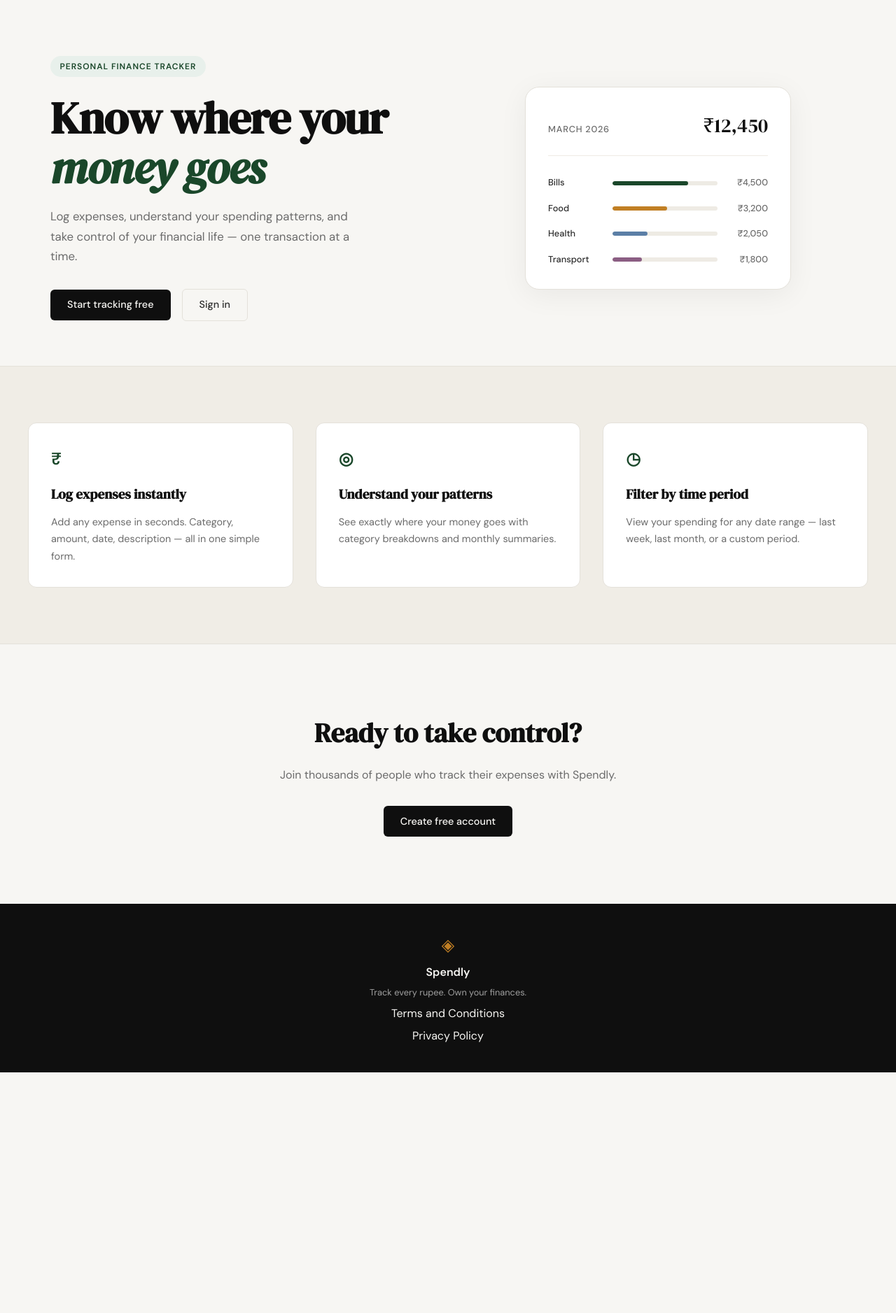
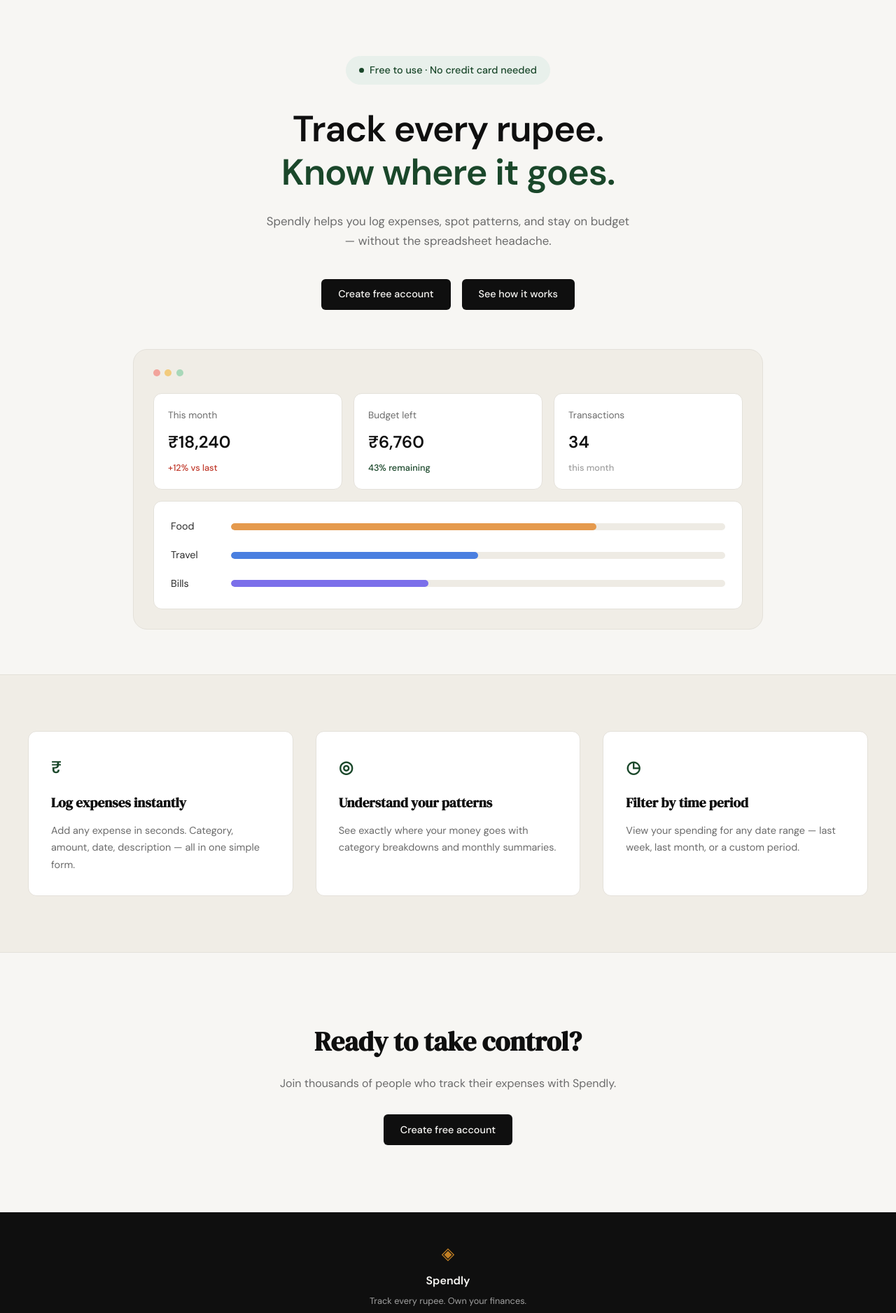
Before and after one commit to sumran58/spendly, a Flask app: page / in a window 1280 px wide. Shown: the part 61-1938 px from the top of the page at 70% size. Before the commit the page ends 1594 px from the top, so only its background shows below. Run offline with Flask 3, Linux system fonts and the light colour scheme.

Commit message:
landing: redesign hero section to match mockup

```diff
--- a/static/css/style.css
+++ b/static/css/style.css
@@ -125,38 +125,52 @@
 
 .hero {
     padding: 5rem 2rem 4rem;
-    display: grid;
-    grid-template-columns: 1fr 1fr;
-    gap: 4rem;
-    align-items: center;
     max-width: var(--max-width);
     margin: 0 auto;
 }
 
+.hero-inner {
+    max-width: 700px;
+    margin: 0 auto;
+    display: flex;
+    flex-direction: column;
+    align-items: center;
+    text-align: center;
+}
+
 .hero-badge {
-    display: inline-block;
+    display: inline-flex;
+    align-items: center;
+    gap: 0.5rem;
     background: var(--accent-light);
     color: var(--accent);
-    font-size: 0.75rem;
+    font-size: 0.9rem;
+    font-weight: 500;
+    padding: 0.5rem 1.1rem;
+    border-radius: 999px;
+    border: 1px solid var(--accent-light);
+    margin-bottom: 2rem;
+}
+
+.hero-badge-dot {
+    width: 7px;
+    height: 7px;
+    border-radius: 50%;
+    background: var(--accent);
+    flex-shrink: 0;
+}
+
+.hero-title {
+    font-family: var(--font-body);
     font-weight: 600;
-    letter-spacing: 0.08em;
-    text-transform: uppercase;
-    padding: 0.35rem 0.85rem;
-    border-radius: 999px;
+    font-size: clamp(2.25rem, 5vw, 3.25rem);
+    line-height: 1.2;
+    letter-spacing: -0.02em;
+    color: var(--ink);
     margin-bottom: 1.5rem;
 }
 
-.hero-title {
-    font-family: var(--font-display);
-    font-size: clamp(2.5rem, 5vw, 4rem);
-    line-height: 1.1;
-    letter-spacing: -0.02em;
-    color: var(--ink);
-    margin-bottom: 1.25rem;
-}
-
-.hero-title em {
-    font-style: italic;
+.hero-title-accent {
     color: var(--accent);
 }
 
@@ -164,14 +178,15 @@
     font-size: 1.05rem;
     color: var(--ink-muted);
     line-height: 1.7;
-    max-width: 460px;
-    margin-bottom: 2rem;
+    max-width: 520px;
+    margin-bottom: 2.5rem;
 }
 
 .hero-actions {
     display: flex;
     gap: 1rem;
     align-items: center;
+    justify-content: center;
 }
 
 /* ------------------------------------------------------------------ */
@@ -181,58 +196,96 @@
 .hero-visual {
     display: flex;
     justify-content: center;
+    margin-top: 3.5rem;
 }
 
 .mock-card {
+    background: var(--paper-warm);
+    border: 1px solid var(--border);
+    border-radius: var(--radius-lg);
+    padding: 1.75rem;
+    width: 100%;
+    max-width: 900px;
+}
+
+.mock-card-dots {
+    display: flex;
+    gap: 0.4rem;
+    margin-bottom: 1.5rem;
+}
+
+.mock-dot {
+    width: 10px;
+    height: 10px;
+    border-radius: 50%;
+}
+
+.mock-dot-red { background: #f2a49c; }
+.mock-dot-yellow { background: #f2cb7d; }
+.mock-dot-green { background: #a8d8b9; }
+
+.mock-stats {
+    display: grid;
+    grid-template-columns: repeat(3, 1fr);
+    gap: 1rem;
+    margin-bottom: 1rem;
+}
+
+.mock-stat {
     background: var(--paper-card);
     border: 1px solid var(--border);
-    border-radius: var(--radius-lg);
-    padding: 2rem;
-    width: 100%;
-    max-width: 380px;
-    box-shadow: 0 8px 40px rgba(0,0,0,0.06);
+    border-radius: var(--radius-md);
+    padding: 1.25rem;
+    display: flex;
+    flex-direction: column;
+    gap: 0.5rem;
 }
 
-.mock-card-header {
-    display: flex;
-    justify-content: space-between;
-    align-items: baseline;
-    margin-bottom: 1.75rem;
-    padding-bottom: 1.25rem;
-    border-bottom: 1px solid var(--border-soft);
+.mock-stat-label {
+    font-size: 0.85rem;
+    color: var(--ink-muted);
 }
 
-.mock-label {
-    font-size: 0.8rem;
-    font-weight: 500;
-    color: var(--ink-muted);
-    text-transform: uppercase;
-    letter-spacing: 0.06em;
-}
-
-.mock-total {
-    font-family: var(--font-display);
-    font-size: 1.75rem;
+.mock-stat-value {
+    font-family: var(--font-body);
+    font-weight: 600;
+    font-size: 1.5rem;
     color: var(--ink);
 }
 
-.mock-bars { display: flex; flex-direction: column; gap: 1rem; }
+.mock-stat-delta {
+    font-size: 0.8rem;
+    font-weight: 500;
+    color: var(--ink-faint);
+}
+
+.mock-stat-delta-down { color: var(--danger); }
+.mock-stat-delta-up { color: var(--accent); }
+
+.mock-bars-card {
+    background: var(--paper-card);
+    border: 1px solid var(--border);
+    border-radius: var(--radius-md);
+    padding: 1.5rem;
+    display: flex;
+    flex-direction: column;
+    gap: 1.1rem;
+}
 
 .mock-bar-row {
     display: grid;
-    grid-template-columns: 80px 1fr 60px;
+    grid-template-columns: 70px 1fr;
     align-items: center;
-    gap: 0.75rem;
+    gap: 1rem;
 }
 
 .mock-cat {
-    font-size: 0.8rem;
-    font-weight: 500;
+    font-size: 0.9rem;
     color: var(--ink-soft);
 }
 
 .mock-bar-track {
-    height: 6px;
+    height: 10px;
     background: var(--border-soft);
     border-radius: 999px;
     overflow: hidden;
@@ -240,21 +293,13 @@
 
 .mock-bar {
     height: 100%;
-    background: var(--accent);
+    background: #e59a4d;
     border-radius: 999px;
     transition: width 0.6s ease;
 }
 
-.mock-bar-2 { background: var(--accent-2); }
-.mock-bar-3 { background: #5b7fa6; }
-.mock-bar-4 { background: #8b5e83; }
-
-.mock-amt {
-    font-size: 0.8rem;
-    font-weight: 500;
-    color: var(--ink-muted);
-    text-align: right;
-}
+.mock-bar-2 { background: #4a7fe0; }
+.mock-bar-3 { background: #7b6fea; }
 
 /* ------------------------------------------------------------------ */
 /* Buttons                                                             */
@@ -569,14 +614,7 @@
 /* ------------------------------------------------------------------ */
 
 @media (max-width: 900px) {
-    .hero {
-        grid-template-columns: 1fr;
-        text-align: center;
-    }
-
     .hero-subtitle { max-width: 100%; }
-    .hero-actions { justify-content: center; }
-    .hero-visual { display: none; }
 
     .features-inner { grid-template-columns: 1fr; }
 }
@@ -584,4 +622,7 @@
 @media (max-width: 600px) {
     .nav-links a:not(.nav-cta) { display: none; }
     .hero { padding: 3rem 1rem 2rem; }
+    .hero-actions { flex-direction: column; width: 100%; }
+    .hero-actions .btn-primary { width: 100%; text-align: center; }
+    .mock-stats { grid-template-columns: 1fr; }
 }
--- a/templates/landing.html
+++ b/templates/landing.html
@@ -6,55 +6,62 @@
 
 <section class="hero">
     <div class="hero-inner">
-        <div class="hero-badge">Personal Finance Tracker</div>
+        <div class="hero-badge"><span class="hero-badge-dot"></span>Free to use · No credit card needed</div>
         <h1 class="hero-title">
-            Know where your<br>
-            <em>money goes</em>
+            Track every rupee.<br>
+            <span class="hero-title-accent">Know where it goes.</span>
         </h1>
         <p class="hero-subtitle">
-            Log expenses, understand your spending patterns,
-            and take control of your financial life —
-            one transaction at a time.
+            Spendly helps you log expenses, spot patterns, and stay
+            on budget — without the spreadsheet headache.
         </p>
         <div class="hero-actions">
-            <a href="{{ url_for('register') }}" class="btn-primary">Start tracking free</a>
-            <a href="{{ url_for('login') }}" class="btn-ghost">Sign in</a>
+            <a href="{{ url_for('register') }}" class="btn-primary">Create free account</a>
+            <a href="#" class="btn-primary">See how it works</a>
         </div>
     </div>
     <div class="hero-visual">
         <div class="mock-card">
-            <div class="mock-card-header">
-                <span class="mock-label">March 2026</span>
-                <span class="mock-total">₹12,450</span>
+            <div class="mock-card-dots">
+                <span class="mock-dot mock-dot-red"></span>
+                <span class="mock-dot mock-dot-yellow"></span>
+                <span class="mock-dot mock-dot-green"></span>
             </div>
-            <div class="mock-bars">
+            <div class="mock-stats">
+                <div class="mock-stat">
+                    <span class="mock-stat-label">This month</span>
+                    <span class="mock-stat-value">₹18,240</span>
+                    <span class="mock-stat-delta mock-stat-delta-down">+12% vs last</span>
+                </div>
+                <div class="mock-stat">
+                    <span class="mock-stat-label">Budget left</span>
+                    <span class="mock-stat-value">₹6,760</span>
+                    <span class="mock-stat-delta mock-stat-delta-up">43% remaining</span>
+                </div>
+                <div class="mock-stat">
+                    <span class="mock-stat-label">Transactions</span>
+                    <span class="mock-stat-value">34</span>
+                    <span class="mock-stat-delta">this month</span>
+                </div>
+            </div>
+            <div class="mock-bars-card">
+                <div class="mock-bar-row">
+                    <span class="mock-cat">Food</span>
+                    <div class="mock-bar-track">
+                        <div class="mock-bar" style="width: 74%"></div>
+                    </div>
+                </div>
+                <div class="mock-bar-row">
+                    <span class="mock-cat">Travel</span>
+                    <div class="mock-bar-track">
+                        <div class="mock-bar mock-bar-2" style="width: 50%"></div>
+                    </div>
+                </div>
                 <div class="mock-bar-row">
                     <span class="mock-cat">Bills</span>
                     <div class="mock-bar-track">
-                        <div class="mock-bar" style="width: 72%"></div>
+                        <div class="mock-bar mock-bar-3" style="width: 40%"></div>
                     </div>
-                    <span class="mock-amt">₹4,500</span>
-                </div>
-                <div class="mock-bar-row">
-                    <span class="mock-cat">Food</span>
-                    <div class="mock-bar-track">
-                        <div class="mock-bar mock-bar-2" style="width: 52%"></div>
-                    </div>
-                    <span class="mock-amt">₹3,200</span>
-                </div>
-                <div class="mock-bar-row">
-                    <span class="mock-cat">Health</span>
-                    <div class="mock-bar-track">
-                        <div class="mock-bar mock-bar-3" style="width: 33%"></div>
-                    </div>
-                    <span class="mock-amt">₹2,050</span>
-                </div>
-                <div class="mock-bar-row">
-                    <span class="mock-cat">Transport</span>
-                    <div class="mock-bar-track">
-                        <div class="mock-bar mock-bar-4" style="width: 28%"></div>
-                    </div>
-                    <span class="mock-amt">₹1,800</span>
                 </div>
             </div>
         </div>
```
